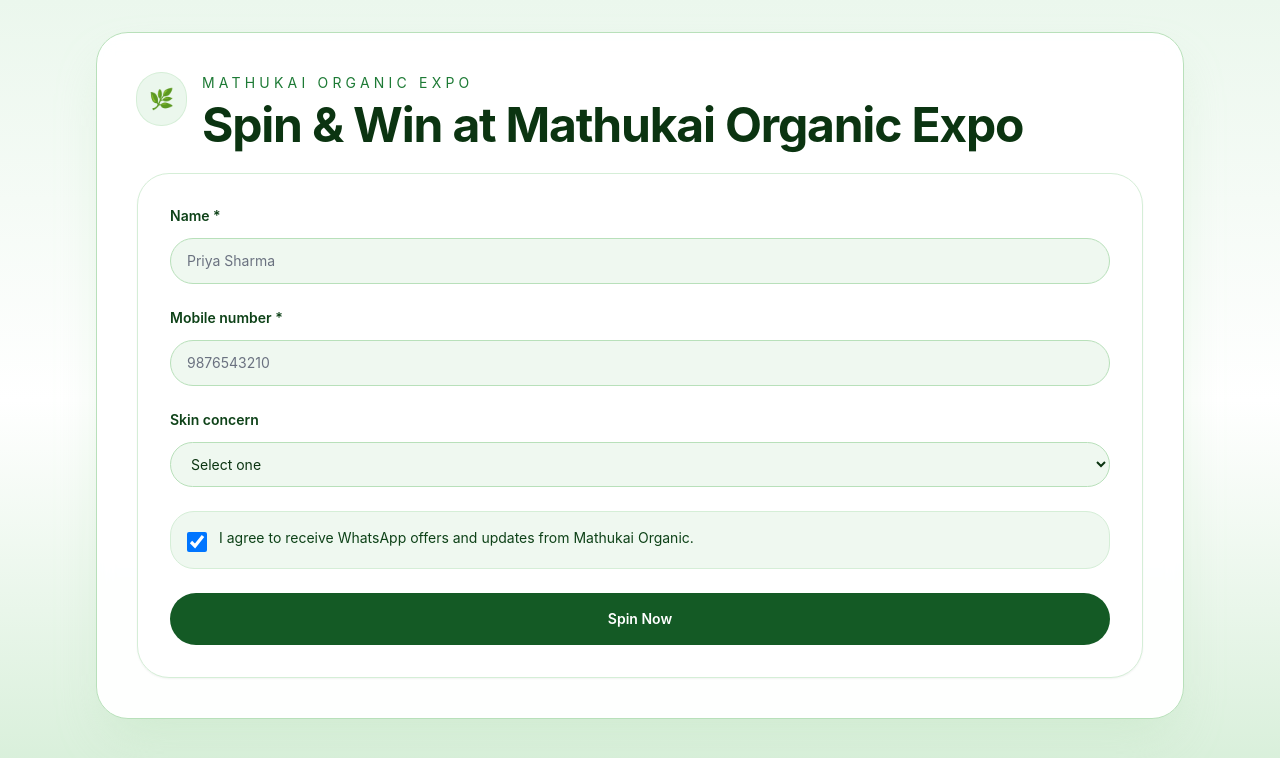
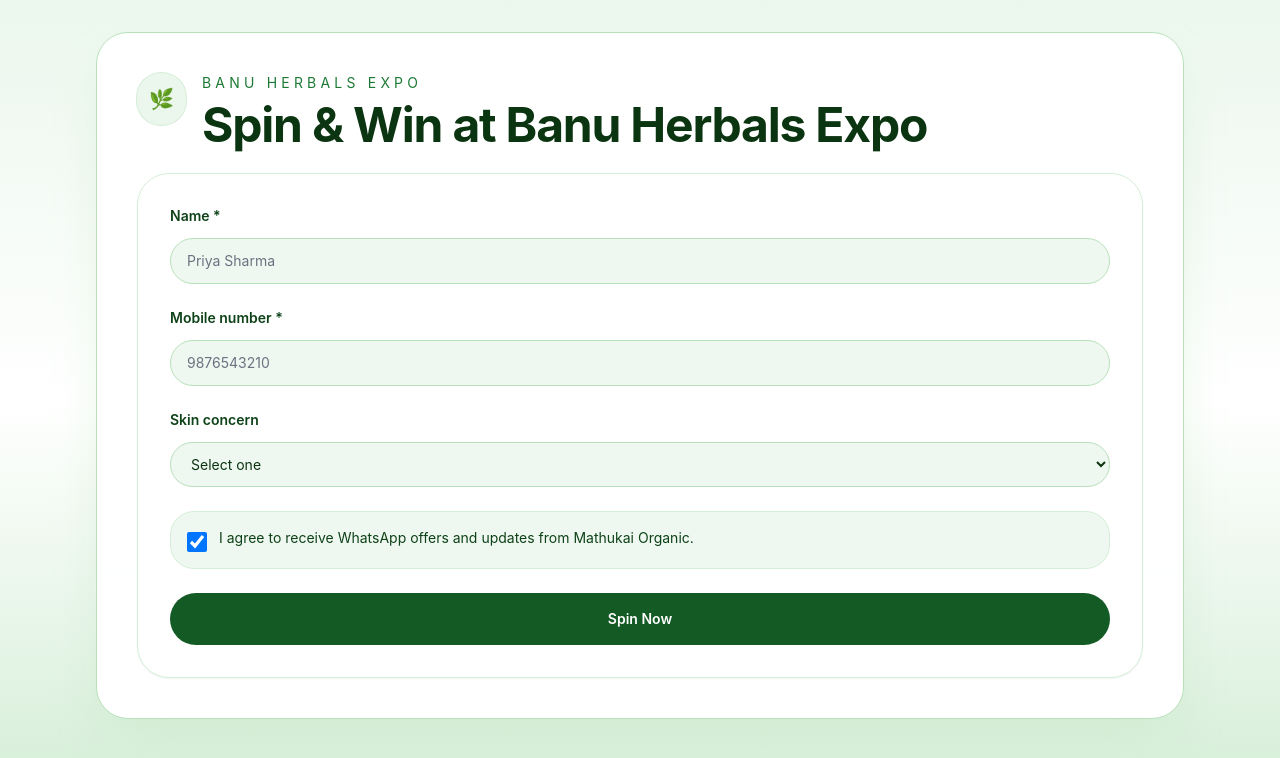
Before and after one commit to ramchand2009/mathukai-expo-spin, a Next.js app: page / in a window 1280 px wide. Shown: the top 758 px of the page. Built offline with nearby package versions, Linux system fonts and the light colour scheme.

Commit message:
Rename brand to Banu Herbals

```diff
--- a/app/layout.tsx
+++ b/app/layout.tsx
@@ -2,8 +2,8 @@
 import './globals.css'
 
 export const metadata: Metadata = {
-  title: 'Mathukai Organic Expo Spin Wheel',
-  description: 'Expo spin & win landing page for Mathukai Organic visitors.',
+  title: 'Banu Herbals Expo Spin Wheel',
+  description: 'Expo spin & win landing page for Banu Herbals visitors.',
 }
 
 export default function RootLayout({ children }: { children: React.ReactNode }) {
--- a/app/page.tsx
+++ b/app/page.tsx
@@ -16,7 +16,7 @@
   const [feedback, setFeedback] = useState<string>('')
 
   const heading = useMemo(() => {
-    if (stage === 'form') return 'Spin & Win at Mathukai Organic Expo'
+    if (stage === 'form') return 'Spin & Win at Banu Herbals Expo'
     if (stage === 'spin') return 'Ready to Spin?'
     return 'Congratulations 🎉'
   }, [stage])
@@ -85,7 +85,7 @@
                   <div className="text-xl font-semibold">🌿</div>
                 </div>
                 <div>
-                  <p className="text-sm uppercase tracking-[0.3em] text-brand-600">Mathukai Organic Expo</p>
+                  <p className="text-sm uppercase tracking-[0.3em] text-brand-600">Banu Herbals Expo</p>
                   <h1 className="mt-2 text-4xl font-bold tracking-tight text-brand-900 sm:text-5xl">
                     {heading}
                   </h1>
```
Also changed, not shown: 1 other file (tests, documents, lock files or other folders).
